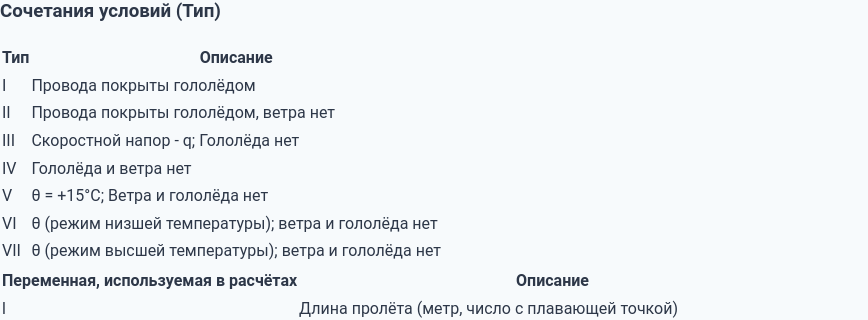
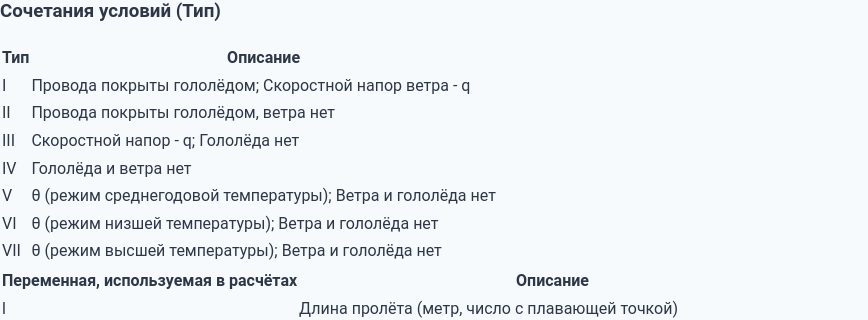
Before and after one commit to Mantrov17/Wires, a React app: page / in a window 1280 px wide. Shown: the part 247-567 px from the top of the page, without its empty margins (0-868 px from the left). Built offline with nearby package versions, Linux system fonts and the light colour scheme; no server answers.

Commit message:
change tab texts

```diff
--- a/src/features/calculation/ui/ConditionsCombinationTab/index.tsx
+++ b/src/features/calculation/ui/ConditionsCombinationTab/index.tsx
@@ -13,7 +13,7 @@ export const ConditionsCombinationTab: React.FC = () => {
         <tbody>
           <tr>
             <td>I</td>
-            <td>Провода покрыты гололёдом</td>
+            <td>Провода покрыты гололёдом; Скоростной напор ветра - q</td>
           </tr>
           <tr>
             <td>II</td>
@@ -29,15 +29,15 @@ export const ConditionsCombinationTab: React.FC = () => {
           </tr>
           <tr>
             <td>V</td>
-            <td>θ = +15°C; Ветра и гололёда нет</td>
+            <td>θ (режим среднегодовой температуры); Ветра и гололёда нет</td>
           </tr>
           <tr>
             <td>VI</td>
-            <td>θ (режим низшей температуры); ветра и гололёда нет</td>
+            <td>θ (режим низшей температуры); Ветра и гололёда нет</td>
           </tr>
           <tr>
             <td>VII</td>
-            <td>θ (режим высшей температуры); ветра и гололёда нет</td>
+            <td>θ (режим высшей температуры); Ветра и гололёда нет</td>
           </tr>
         </tbody>
       </table>
```
